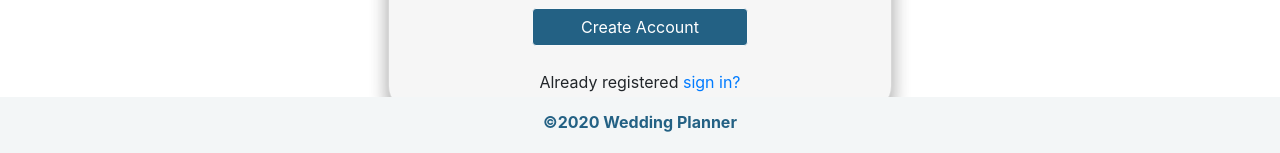
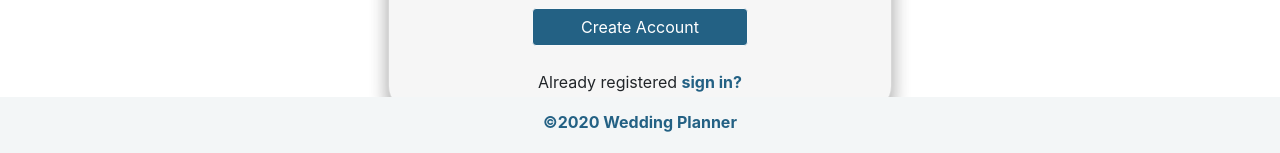
Before and after one commit to wedding-planner-app/wedding-planner, a React (Create React App) app in the folder client/: page /signup in a window 1280 px wide. Shown: the part 644-797 px from the top of the page. Built offline with nearby package versions, Linux system fonts and the light colour scheme.

Commit message:
added link to login if the user is register already

```diff
--- a/client/src/pages/SignUp/index.js
+++ b/client/src/pages/SignUp/index.js
@@ -69,7 +69,10 @@ export default class SignUp extends Component {
                 <div className="d-flex flex-column align-items-center">
                   <BtnComponent name="Create Account" />
                   <p className="forgot-password text-right mt-4">
-                    Already registered <a href="/login">sign in?</a>
+                    Already registered{' '}
+                    <a className="color-link" href="/login">
+                      sign in?
+                    </a>
                   </p>
                 </div>
               </form>
```
